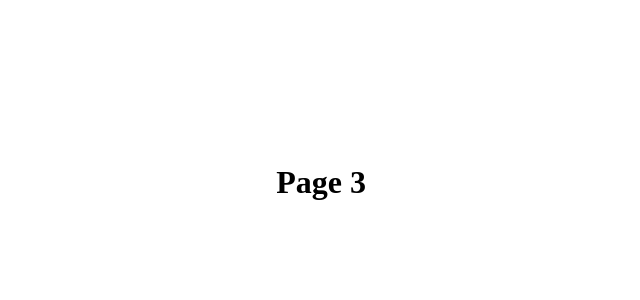
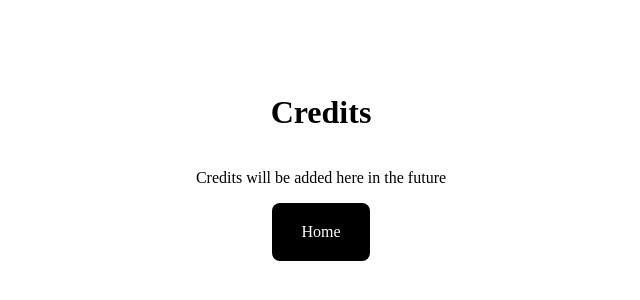
Before and after one commit to unamimo/unamimo.github.io, a React (Vite) app in the folder react-development-proj/: page /Credits in a window 1280 px wide. Shown: the part 218-518 px from the top of the page, without its empty margins (319-959 px from the left). Built offline with nearby package versions, Linux system fonts and the light colour scheme.

Commit message:
chore: add buttons to navigate home
- also add information about each page`

```diff
--- a/react-development-proj/src/pages/About/About.tsx
+++ b/react-development-proj/src/pages/About/About.tsx
@@ -1,3 +1,4 @@
+import MyLink from "../../components/MyLink/MyLink";
 import NarratedText from "../../components/NarratedText";
 import TitleLayout from "../../layout/TitleLayout";
 
@@ -8,6 +9,12 @@ export default function About (){
                 <h1>
                     <NarratedText text="About"/>
                 </h1>
+                <p>
+                    Information about the project will be added here in the future
+                </p>
+                <div role="navigation">
+                    <MyLink renderAsButton={true} to="/">Home</MyLink>
+                </div>
             </TitleLayout>
         </div>
     )
--- a/react-development-proj/src/pages/App/App.tsx
+++ b/react-development-proj/src/pages/App/App.tsx
@@ -8,9 +8,11 @@ function App() {
     <div role='main'>
       <TitleLayout>
         {/* Move these in-line styles to a CSS file? Could get messy in the future */}
-        <h1 style={{ fontSize: "6.5em", textAlign: "center" }}>
-          <NarratedText text="Title"/>
-        </h1>
+        <div style={{ maxWidth: "500px" }}>
+          <h1 style={{ fontSize: "6.5em", textAlign: "center" }}>
+            <NarratedText text="Accessible menu"/>
+          </h1>
+        </div>
         <div style={{ textAlign: "center"}} role='navigation'>
           <MyLink to='/About' renderAsButton={true}>
             About
--- a/react-development-proj/src/pages/Config/Config.tsx
+++ b/react-development-proj/src/pages/Config/Config.tsx
@@ -1,3 +1,4 @@
+import MyLink from "../../components/MyLink/MyLink";
 import NarratedText from "../../components/NarratedText";
 import TextToSpeechToggle from "../../components/TextToSpeechToggle";
 import TitleLayout from "../../layout/TitleLayout";
@@ -9,7 +10,12 @@ export default function Config (){
                 <h1>
                     <NarratedText text={"Config"}/>
                 </h1>
+                <p>Different configuration options are provided here</p>
                 <TextToSpeechToggle/>
+                <br/>
+                <div role="navigation">
+                    <MyLink renderAsButton={true} to="/">Home</MyLink>
+                </div>
             </TitleLayout>
         </div>
     )
--- a/react-development-proj/src/pages/Credits/Credits.tsx
+++ b/react-development-proj/src/pages/Credits/Credits.tsx
@@ -1,3 +1,4 @@
+import MyLink from "../../components/MyLink/MyLink";
 import NarratedText from "../../components/NarratedText";
 import TitleLayout from "../../layout/TitleLayout";
 
@@ -6,8 +7,14 @@ export default function Credits (){
         <div role="main">
             <TitleLayout>
                 <h1>
-                    <NarratedText text="Page 3"/>
+                    <NarratedText text="Credits"/>
                 </h1>
+                <p>
+                    Credits will be added here in the future
+                </p>
+                <div role="navigation">
+                    <MyLink renderAsButton={true} to="/">Home</MyLink>
+                </div>
             </TitleLayout>
         </div>
     )
```
